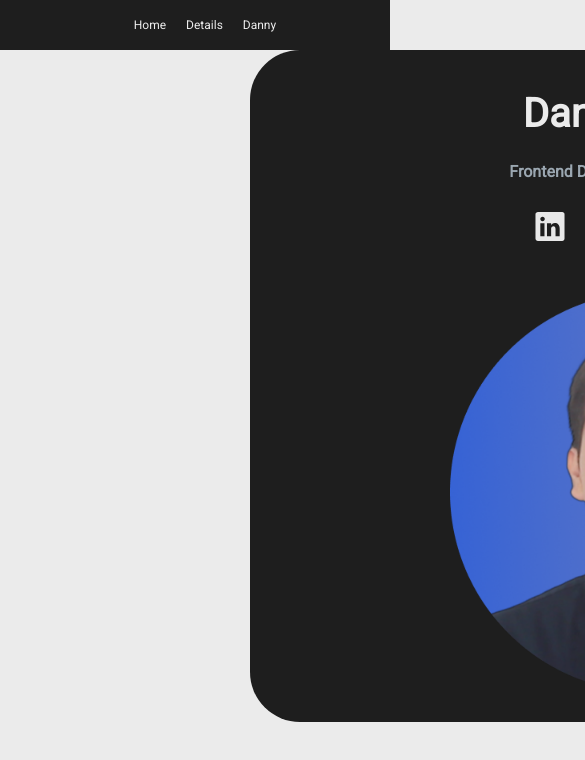
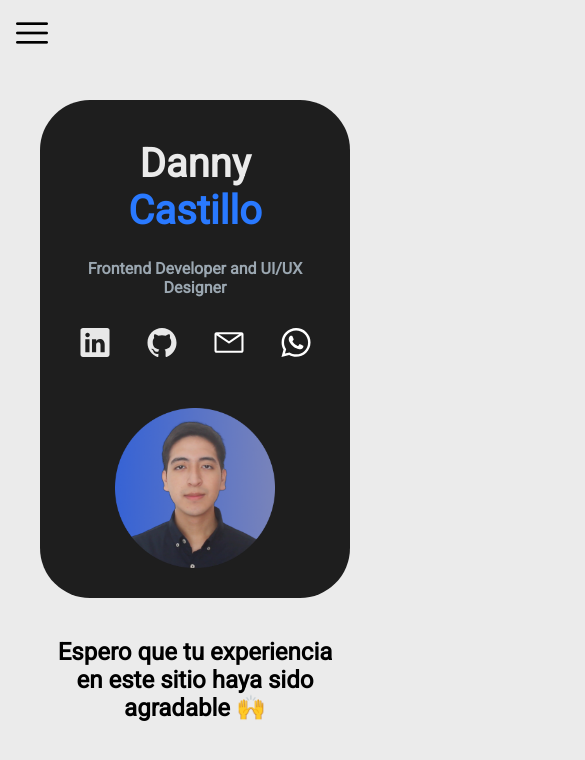
Before and after one commit to dannycastilloo/Countries-React, a React (Vite) app: page /danny in a window 390 px wide. Shown: the top 760 px of the page, 585 px wide, since content can reach past the window. Built offline with nearby package versions, Linux system fonts and the light colour scheme; the HTML template or start-up script is replaced by a standard one.

Commit message:
responsive

```diff
--- a/src/App.css
+++ b/src/App.css
@@ -27,3 +27,25 @@ h1 {
     align-items: center;
     padding: 20px;
 }
+
+.detalles {
+    width: 80%;
+    margin: 40px auto;
+    line-height: 24px;
+}
+
+@media (width < 768px) {
+    .main {
+        margin-left: 0;
+    }
+
+    .cards-container {
+        gap: 40px;
+    }
+}
+
+@media (768px <=width < 1440px) {
+    .cards-container {
+        gap: 50px;
+    }
+}
--- a/src/components/Continent/index.jsx
+++ b/src/components/Continent/index.jsx
@@ -6,8 +6,8 @@ export const Continent = ({ title, picture }) => {
   const context = useContext(CountryContext)
 
   const handleContinentClick = () => {
-    context.setSelectedContinent(title);
-  };
+    context.setSelectedContinent(title)
+  }
 
   return (
     <div className='continent-card' onClick={handleContinentClick}>
--- a/src/components/CountryCard/index.jsx
+++ b/src/components/CountryCard/index.jsx
@@ -1,4 +1,4 @@
-import { useContext, useEffect } from 'react';
+import { useContext, useEffect, useState } from 'react';
 import { CountryContext } from '../../context';
 import useCountry from '../../hooks/useCountry';
 import { SkeletonCard } from '../SkeletonCard';
@@ -6,29 +6,29 @@ import { useImage } from '../../hooks/useImage';
 
 import './index.css';
 
-// ... (previous imports)
+export const CountryCard = ({ search }) => {
+  const context = useContext(CountryContext);
+  const { loading, error, data: countryData } = useCountry()
+  const images = useImage()
 
-export const CountryCard = ({ search, country }) => {
-  const context = useContext(CountryContext);
-  const { loading, error, data: countryData } = useCountry();
-  const images = useImage();
+  const [imagesLoaded, setImagesLoaded] = useState(false);
 
-  context.setImages(images);
+  useEffect(() => {
+    // Move the state update to the useEffect
+    context.setImages(images);
+    // Update local state when images are loaded
+    setImagesLoaded(true);
+  }, [images, context]);
 
-  if (loading || error) return <SkeletonCard />;
+  if (loading || error) return <SkeletonCard />
 
   const handleCardClick = (country) => {
     context.setCountry({
       ...country,
       languages: country.languages,
       states: country.states
-    });
-  };
-
-  const getImagesForCountry = (countryName) => {
-    const countryImages = context.countryImages.find(image => image.tags.toLowerCase().includes(countryName.toLowerCase()));
-    return countryImages ? countryImages.largeImageURL : ''; // Return empty string if no image is found
-  };
+    })
+  }
 
   const filteredCountries = countryData.countries.filter((item) => {
     const matchesSearch = search.toLowerCase() === '' || item.name.toLowerCase().includes(search);
--- a/src/components/CountryInfo/index.css
+++ b/src/components/CountryInfo/index.css
@@ -4,12 +4,12 @@
     align-items: center;
 }
 
-.country-info > h3 {
+.country-info>h3 {
     color: rgb(43, 160, 255);
     margin-right: auto;
 }
 
-.country-info > span {
+.country-info>span {
     text-align: end;
 }
 
@@ -24,3 +24,13 @@
     display: block;
     border-radius: 10px;
 }
+
+@media (width < 768px) {
+    .country-info > h3 {
+        font-size: 14px;
+    }
+
+    .country-info > span {
+        font-size: 14px;
+    }
+}
--- a/src/components/DannyBanner/index.css
+++ b/src/components/DannyBanner/index.css
@@ -63,11 +63,20 @@
     width: 16rem;
 }
 
+.mensaje {
+    text-align: center;
+    width: 60%;
+    margin: 50px auto;
+    font-size: 32px;
+}
+
 @media (width < 768px) {
     .profile-container {
         flex-direction: column;
-        padding: 30px 0;
+        padding: 30px;
         gap: 50px;
+        width: 250px;
+        margin: 100px auto 0 auto;
     }
 
     .profile-info {
@@ -88,9 +97,57 @@
         gap: 10px;
     }
 
-    .button-cv {
-        padding: 15px 20px;
-        margin-bottom: 20px;
+    .icons-social {
+        display: flex;
+        flex-direction: row;
+    }
+
+    .my-photo {
+        margin: 0 auto;
+        justify-content: center;
+        align-items: center;
+        width: 200px;
+    }
+
+    .photo {
+        width: 80%;
+        justify-content: center;
+        align-items: center;
+        margin: 0 auto;
+    }
+
+    .mensaje {
+        width: 75%;
+        margin: 40px auto;
+        font-size: 24px;
+    }
+}
+
+@media (768px <= width < 1440px) {
+        .profile-container {
+        flex-direction: column;
+        padding: 30px;
+        gap: 50px;
+        width: 250px;
+        margin: 100px auto;
+    }
+
+    .profile-info {
+        margin: 0 auto;
+    }
+
+    .name {
+        font-size: 2.5rem;
+        margin-bottom: 25px;
+    }
+
+    .career {
+        font-size: 1rem;
+        margin-bottom: 30px;
+    }
+
+    .profile-actions {
+        gap: 10px;
     }
 
     .icons-social {
@@ -102,6 +159,7 @@
         margin: 0 auto;
         justify-content: center;
         align-items: center;
+        width: 200px;
     }
 
     .photo {
@@ -110,49 +168,11 @@
         align-items: center;
         margin: 0 auto;
     }
-}
 
-@media (768px <= width < 1440px) {
-    .profile-container {
-        gap: 0;
-    }
-
-    .profile-info {
-        margin: 0 auto;
-    }
-
-    .name {
-        font-size: 40px;
-    }
-
-    .career {
-        font-size: 16px;
-        margin-bottom: 25px;
-    }
-
-    .profile-actions {
-        gap: 10px;
-    }
-
-    .button-cv {
-        padding: 15px 20px;
-        margin-bottom: 10px;
-    }
-
-    .icons-social {
-        display: flex;
-        flex-direction: row;
-    }
-
-    .my-photo {
-        margin: 0 auto;
-        justify-content: center;
-        align-items: center;
-    }
-
-    .photo {
-        width: 200px;
-        justify-content: center;
-        align-items: center;
+    .mensaje {
+        text-align: center;
+        width: 50%;
+        margin: 20px auto;
+        font-size: 24px;
     }
 }
--- a/src/components/DannyBanner/index.jsx
+++ b/src/components/DannyBanner/index.jsx
@@ -36,6 +36,7 @@ export const DannyBanner = () => {
                     <img className='photo' src='./extra/danny.png' alt="Danny Castillo" />
                 </div>
             </div>
+            <h3 className='mensaje'>Espero que tu experiencia en este sitio haya sido agradable 🙌</h3>
         </>
     )
 }
--- a/src/components/Infobar/index.css
+++ b/src/components/Infobar/index.css
@@ -4,17 +4,18 @@
     flex-direction: column;
     width: 200px;
     height: 100%;
-    right: 10%;
+    right: 0%;
     background-color: white;
     padding: 80px 20px 20px 20px;
     border-radius: 10px;
     color: black;
+    box-shadow: 0 0 10px rgba(79, 79, 79, 0.6);
 }
 
 .information-bar > button {
     border: none;
     top: 2%;
-    right: 11%;
+    right: 1%;
     background-color: transparent;
     border-radius: 40px;
     cursor: pointer;
@@ -36,3 +37,9 @@
 .hidden {
     display: none;
 }
+
+@media (width < 768px) {
+    .information-bar {
+        justify-content: start;
+    }
+}
--- a/src/components/Sidebar/index.css
+++ b/src/components/Sidebar/index.css
@@ -1,4 +1,8 @@
 @import '../../App.css';
+
+.menu {
+    display: none;
+}
 
 aside {
     display: flex;
@@ -11,7 +15,7 @@ aside {
     padding-top: 20px;
 }
 
-.nav-banner > img {
+.nav-banner>img {
     width: 150px;
     display: block;
     margin: 20px auto;
@@ -37,22 +41,27 @@ aside {
 }
 
 @media (width < 768px) {
-    aside {
-        flex-direction: row;
-        height: 50px;
-        width: 100%;
-        align-items: center;
-        padding-top: 0;
-        justify-content: center;
-        gap: 20px;
+    .menu {
+        display: block;
+        position: absolute;
+        top: 2%;
+        left: 4%;
+        cursor: pointer;
     }
 
-    .nav-banner > img {
+    aside {
         display: none;
     }
 
-    .nav-section {
-        padding: 0;
-        font-size: 12px;
+    aside>span {
+        text-align: end;
+        color: #eeeeee;
+        font-size: 32px;
+        margin-right: 10%;
+        cursor: pointer;
+    }
+
+    aside.visible {
+        display: flex;
     }
 }
--- a/src/components/Sidebar/index.jsx
+++ b/src/components/Sidebar/index.jsx
@@ -1,10 +1,23 @@
+import { useState } from 'react'
 import { NavLink } from "react-router-dom"
 
 import './index.css'
 
 export const Sidebar = () => {
+
+  const [isAsideVisible, setIsAsideVisible] = useState(false)
+
+  const toggleAside = () => {
+    setIsAsideVisible(!isAsideVisible);
+  };
+
   return (
-    <aside>
+    <>
+      <div className='menu' onClick={toggleAside}>
+        <img src="./extra/menu.png" alt="Menu" />
+      </div>
+      <aside className={isAsideVisible ? 'visible' : ''}>
+        <span onClick={toggleAside}>x</span>
         <section className="nav-banner">
           <img src="./extra/logo.png" alt="" />
         </section>
@@ -21,5 +34,6 @@ export const Sidebar = () => {
           <NavLink to='/danny' className='nav-link'>Danny</NavLink>
         </section>
       </aside>
+    </>
   )
 }
--- a/src/screens/DetailsView.jsx
+++ b/src/screens/DetailsView.jsx
@@ -2,6 +2,33 @@ export const DetailsView = () => {
   return (
     <div className="main">
       <h1>DetailsView</h1>
+      <div className="detalles">
+        <ol>
+          <li>Objetivo:
+            Crear una interfaz de usuario agradable y fácil de usar, que permita a los usuarios explorar la
+            información sobre los diferentes continentes y países de manera intuitiva. Además, la interfaz
+            deberá ser adaptable para ofrecer una experiencia de usuario óptima tanto en dispositivos de
+            escritorio como en dispositivos móviles. </li>
+          <li>Descripción:
+            El objetivo del reto es desarrollar una aplicación web que muestre países utilizando el API
+            GraphQL proporcionado.
+            La aplicación debe cumplir con los siguientes requisitos:
+          </li>
+        </ol>
+        <ul>
+              <li>Utilizar un framework de JavaScript moderno para el desarrollo (se prefiere Vue 2
+                Options API, pero también son válidos Vue Composition API, Vue 3 u otros frameworks
+                como React, Angular, etc).</li>
+              <li>Utilizar Apollo Client (o una biblioteca similar) para realizar las solicitudes GraphQL al
+                API de países.</li>
+              <li>Crear una interfaz responsive basada en los diseños adjuntos.</li>
+              <li>Implementar una barra de búsqueda que permita buscar países por su nombre.</li>
+              <li>Al hacer clic en un país, debe mostrarse información adicional como la capital, idioma,
+                moneda y estados (si están disponibles).</li>
+              <li>Cada país debe tener su propia imagen, que se obtendrá a través de otra API que
+                proporcione imágenes (como Pixabay o Unsplash)</li>
+            </ul>
+      </div>
     </div>
   )
 }
```
Also changed, not shown: public/extra/menu.png (added). Lines whose indentation alone changed are shown as unchanged.
